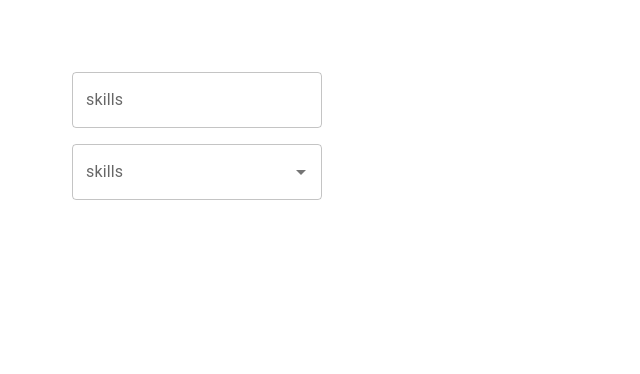
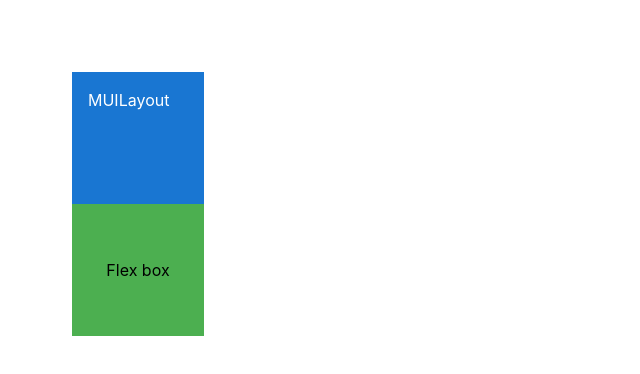
Before and after one commit to MuhdHanish/learnig_mui, a React (Vite) app: page / in a window 1280 px wide. Shown: the top 374 px of the page, without its empty margins (0-640 px from the left). Built offline with nearby package versions, Linux system fonts and the light colour scheme.

Commit message:
lesson 11 - Box

```diff
--- a/src/App.tsx
+++ b/src/App.tsx
@@ -1,5 +1,6 @@
 import './App.css'
-import MUIAutocomplete from './components/MUIAutoComplete'
+import MUILayout from './components/MUILayout'
+// import MUIAutocomplete from './components/MUIAutoComplete'
 // import MUIRating from './components/MUIRating'
 // import MUISwitch from './components/MUISwitch'
 // import MUICheckBox from './components/MUICheckBox'
@@ -21,7 +22,8 @@
         {/* <MUICheckBox/> */}
         {/* <MUISwitch/> */}
         {/* <MUIRating/> */}
-        <MUIAutocomplete/>
+        {/* <MUIAutocomplete/> */}
+        <MUILayout/>
       </div>
     </>
   )
--- /dev/null
+++ b/src/components/MUILayout.tsx
@@ -0,0 +1,33 @@
+import { Box } from "@mui/material";
+
+const MUILayout = () => {
+  return (
+    <>
+      <Box
+        sx={{
+          backgroundColor: "primary.main",
+          color: "white",
+          width: "100px",
+          height: "100px",
+          padding: "16px",
+          "&:hover": { backgroundColor: "primary.light" },
+        }}
+      >
+        MUILayout
+      </Box>
+      <Box
+        display={"flex"}
+        height={"100px"}
+        width={"100px"}
+        justifyContent={"center"}
+        alignItems={"center"}
+        bgcolor="success.light"
+        p={2}
+      >
+        Flex box
+      </Box>
+    </>
+  );
+};
+
+export default MUILayout;
```
